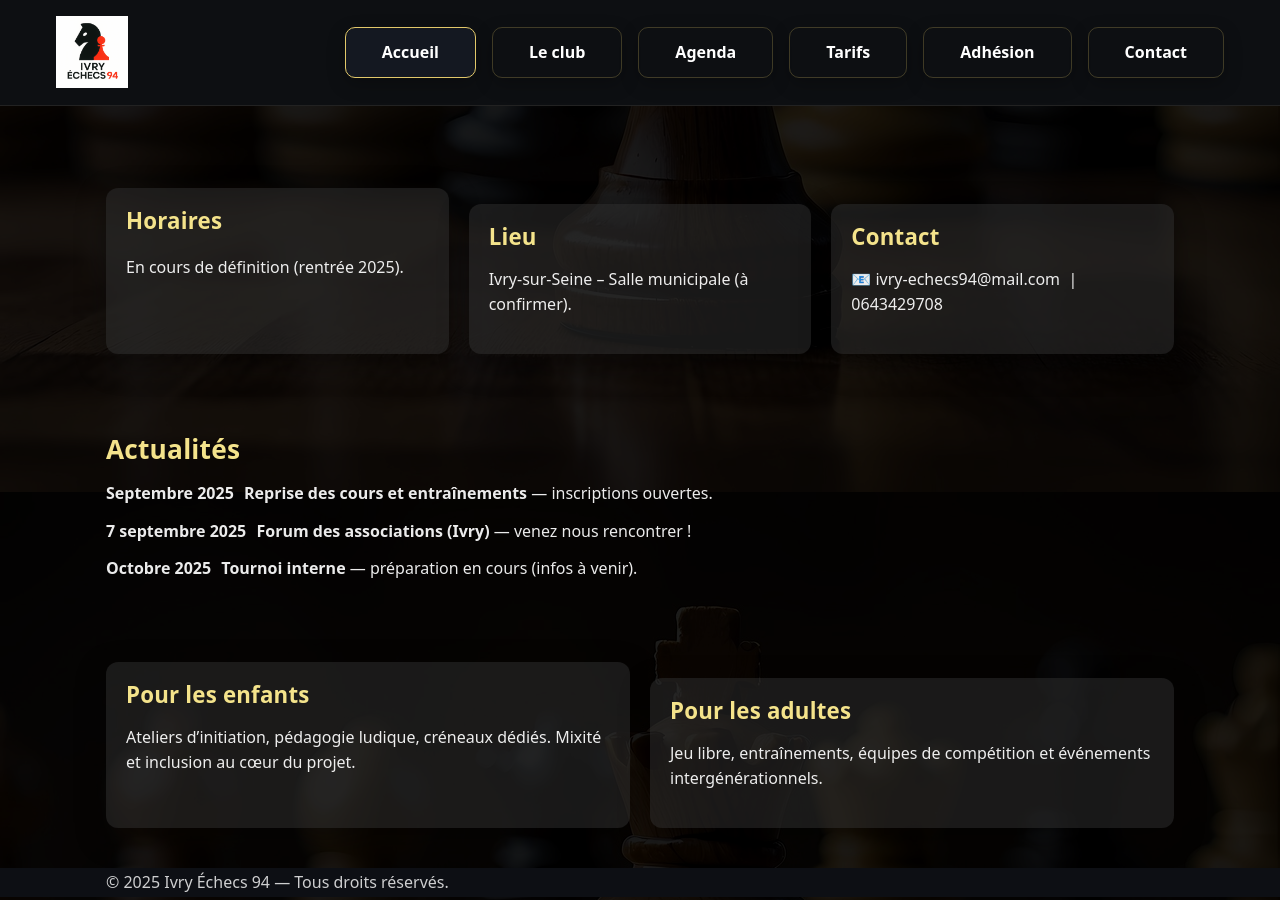
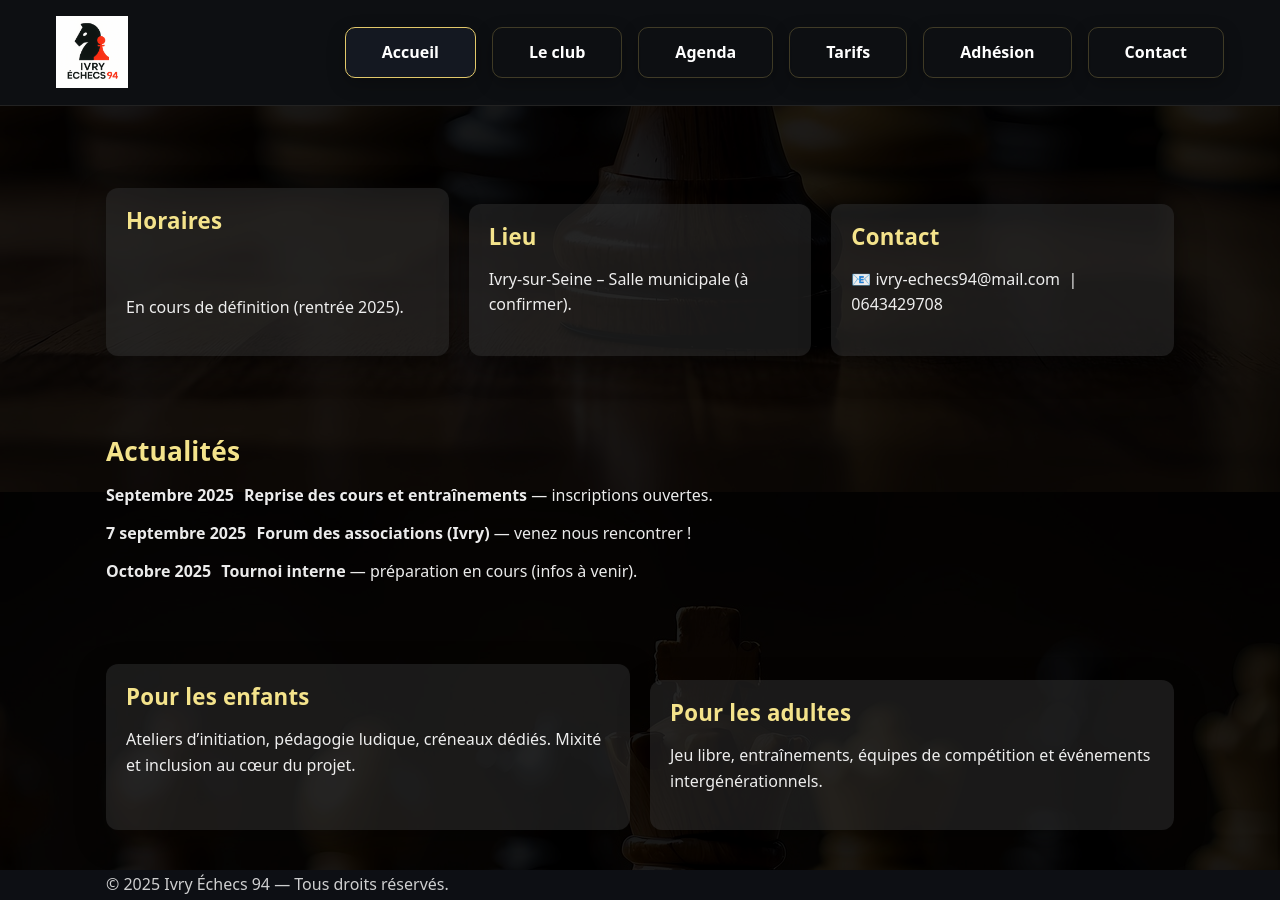
Before and after one commit to Nelwyn64/ivry-echecs-94, a Jekyll site: the page built from index.html, in a window 1280 px wide and 900 px high, scrolled down 468 px. Built offline with Jekyll 4.4.1, drawn with Linux system fonts in a browser that asks for light colours.

Commit message:
Update Pages du site “accueil”

```diff
--- a/index.html
+++ b/index.html
@@ -28,7 +28,7 @@
     <div class="card">
 
  <h3>Horaires</h3>
-<p style="margin:20px 0;"></p>
+<p style="margin:60px 0;"></p>
       <p>En cours de définition (rentrée 2025).</p>
     </div>
     <div class="card">
```
